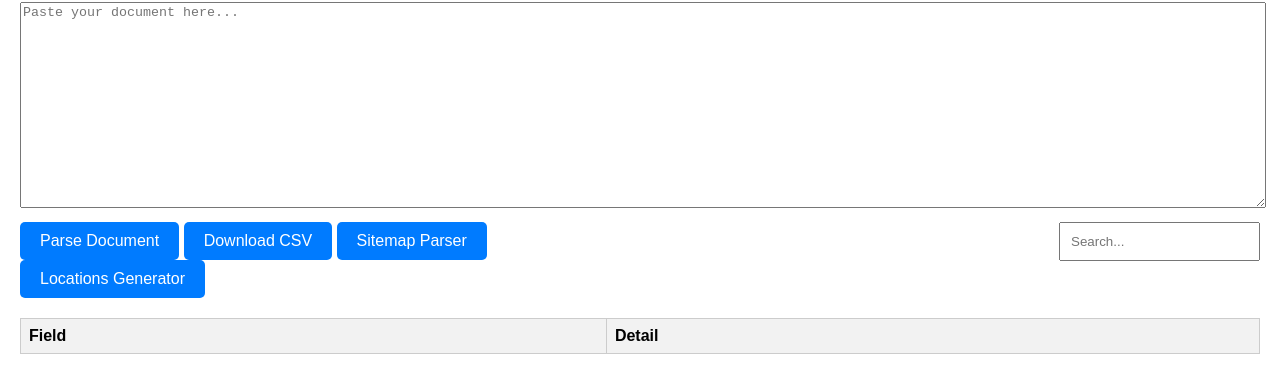
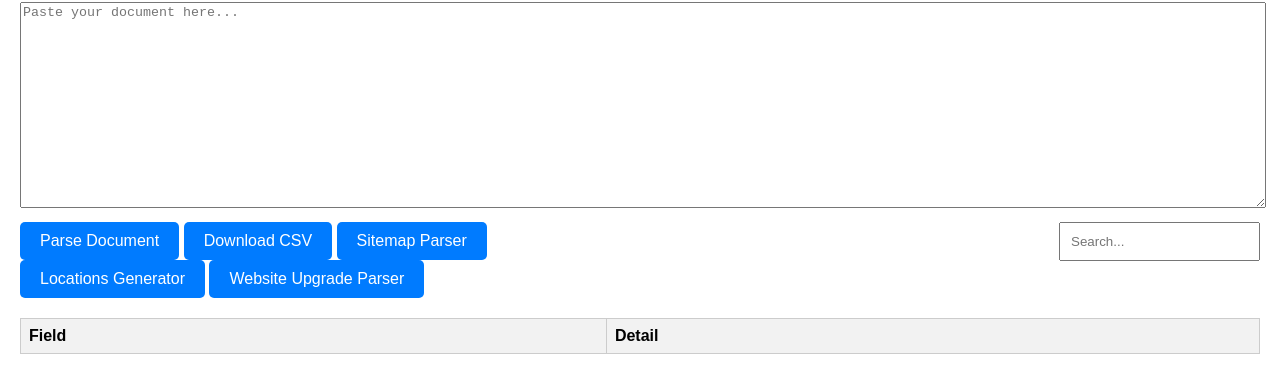
Before and after one commit to Yuwiiii/localsearch-webinfo-parser, a website: page index.html in a window 1280 px wide. Shown: the part 78-470 px from the top of the page. Drawn offline with Linux system fonts and the light colour scheme; some packages are replaced by stand-ins of ours; a script that the page names is missing.

Commit message:
Update index.html
Website Upgrade Update

```diff
--- a/index.html
+++ b/index.html
@@ -18,6 +18,7 @@
             <button onclick="exportToCSV()">Download CSV</button>
             <a href="parse-sitemap.html" target="_blank" id="goToToolButton">Sitemap Parser</a>
             <a href="locations-generator.html" target="_blank" id="goToToolButton">Locations Generator</a>
+            <a href="websiteupgrade.html" target="_blank" id="goToToolButton">Website Upgrade Parser</a>
         </div>
         <div class="column2">
             <input class="search-box-input" type="text" id="searchInput" placeholder="Search...">
```
